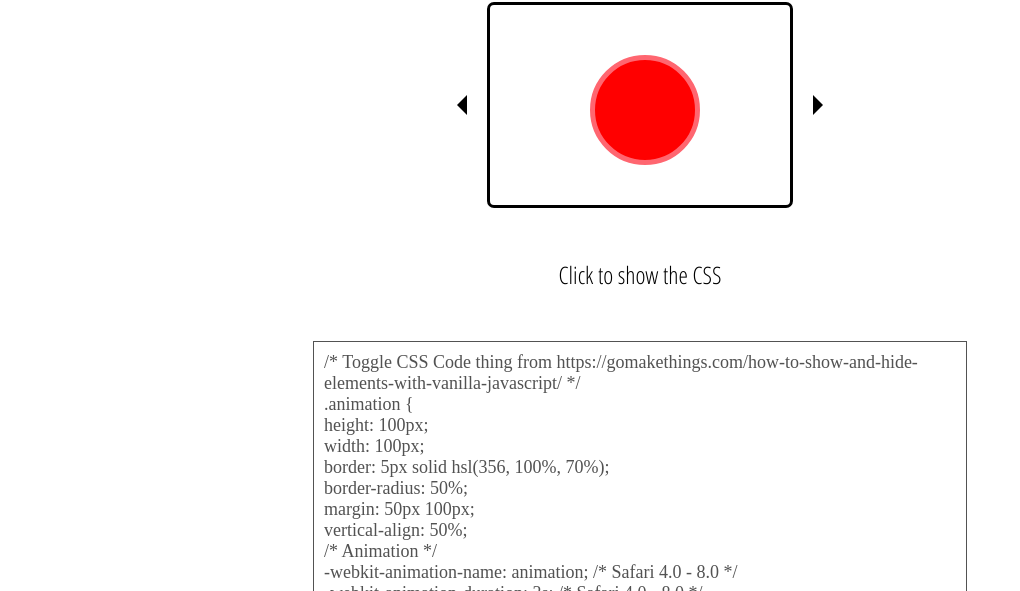
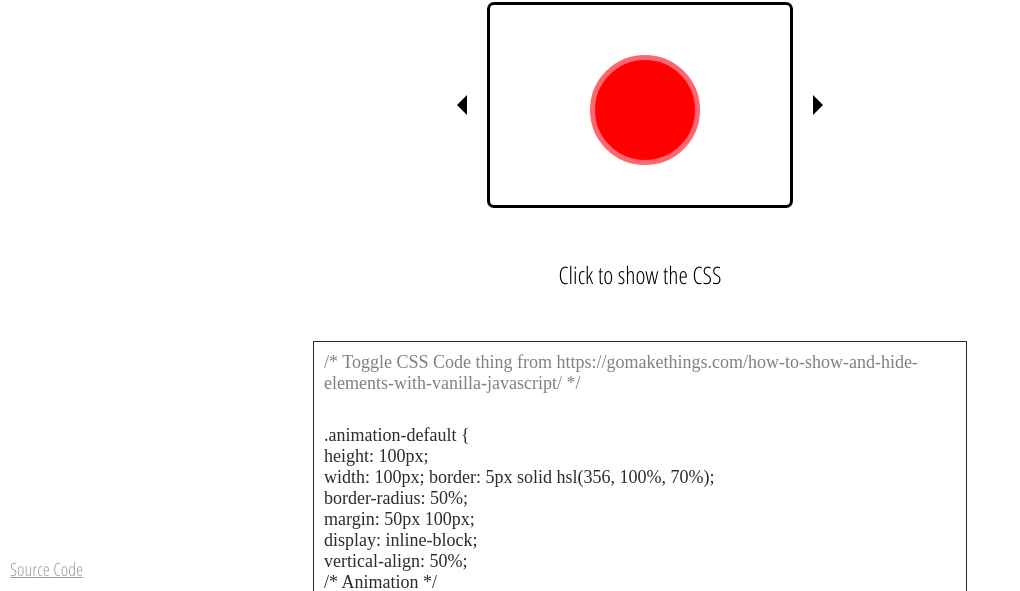
Before and after one commit to EncryptedCookie/CSS-Animation, a plain HTML site: page index.html in a window 1280 px wide. Both pictures are taken after a click on the link "Click to show the CSS". Shown: the part 209-800 px from the top of the page, without its empty margins (0-1020 px from the left). Drawn offline with Linux system fonts and the light colour scheme; a web font is replaced by a local one.

Commit message:
Changed the code shown by "Toggle CSS" to the correct code
The code that is shown if the user clicks "Toggle CSS" use to be an outdated version and is now the correct, current code actually used by the animation.

The comment in the first line of the code shown by the toggle button is now #808080

```diff
--- a/index.html
+++ b/index.html
@@ -41,6 +41,7 @@
     </script>
 </head>
 <body>
+    <div class="wrapper">
         <h2>Pure CSS Animations</h2>
         <p>Hover to animate!<i class="arrow-down"></i></p>
         <div class="animations">
@@ -51,13 +52,14 @@
             <i class="arrow-right"></i>
         </div>
         <a class="toggle" href="#example">Click to show the CSS</a>
-    <div class="code" id="example">/* Toggle CSS Code thing from https://gomakethings.com/how-to-show-and-hide-elements-with-vanilla-javascript/ */<br>
-        .animation {<br>
+        <div class="code" id="example"><p class="cssComment">/* Toggle CSS Code thing from https://gomakethings.com/how-to-show-and-hide-elements-with-vanilla-javascript/ */</p><br>
+            .animation-default {<br>
             height: 100px;<br>
-        width: 100px;<br>
+            width: 100px;
             border: 5px solid hsl(356, 100%, 70%);<br>
             border-radius: 50%;<br>
             margin: 50px 100px;<br>
+            display: inline-block;<br>
             vertical-align: 50%;<br>
             /* Animation */<br>
             -webkit-animation-name: animation; /* Safari 4.0 - 8.0 */<br>
@@ -71,7 +73,7 @@
             transition: border-bottom-color 3s linear;<br>
             }<br>
             <br>
-        .animation:hover {<br>
+            .animation-default:hover {<br>
             animation-play-state: running;<br>
             }<br>
             <br>
@@ -80,7 +82,7 @@
             0%   {background-color: red; border-radius: 50%; transform: scale(1); border: 5px solid hsl(356, 100%, 70%);}<br>
             25%  {background-color: yellow; border: 5px solid hsl(38, 100%, 50%);}<br>
             50%  {background-color: blue; border: 5px solid hsl(213, 100%, 75%);}<br>
-        100% {background-color: red; border-radius: 10%; transform: scale(1.5); border: 5px solid hsl(356, 100%, 70%);}<br>
+            100% {background-color: red; border-radius: 10%; transform: scale(1.5) rotate(180deg); border: 5px solid hsl(356, 100%, 70%);}<br>
             }<br>
             <br>
             /* Standard syntax */<br>
@@ -90,5 +92,7 @@
             50%  {background-color: blue; border: 5px solid hsl(213, 100%, 75%);}<br>
             100% {background-color: red; border-radius: 10%; transform: scale(1.5) rotate(180deg); border: 5px solid hsl(356, 100%, 70%);}<br>
             }</div>
+        </div>
+    <a class="source-code" href="https://github.com/EncryptedCookies/CSS-Animation" target="_blank">Source Code</a>
 </body>
 </html>
--- a/style.css
+++ b/style.css
@@ -21,6 +21,14 @@
 
 html {
     overflow-y: scroll;
+}
+
+html, body {
+    height: 100%;
+}
+
+.wrapper {
+    margin-bottom: -24px;
 }
 
 h2 {
@@ -140,17 +148,25 @@ i:hover{
     color: #000000;
 }
 
+.cssComment {
+    color: #808080;
+    font-family: "Courier New - Regular", serif;
+    font-size: 18px;
+    text-align: left;
+    margin: auto auto 10px;
+    overflow-wrap: break-word;
+}
+
 .code {
     display: none;
     font-family: "Courier New - Regular", serif;
     font-size: 18px;
-    color: #525252;
+    color: #2c2c2c;
     border: 1px solid;
     padding: 10px;
-    height: 40%;
     width: 50%;
     text-align: left;
-    margin: auto;
+    margin: auto auto 10px;
     overflow-wrap: break-word;
 }
 
@@ -204,3 +220,14 @@ i:hover{
     50%  {background-color: blue; border: 5px solid hsl(213, 100%, 75%);}
     100% {background-color: red; border-radius: 10%; transform: scale(1.5) rotate(180deg); border: 5px solid hsl(356, 100%, 70%);}
 }
+
+.source-code {
+    color: #9b9b9b;
+    font-family: "Open-Sans-Condensed-Light", sans-serif;
+    font-size: 18px;
+    bottom: 0;
+    margin: 10px;
+    position: fixed;
+    left: 0;
+    text-align: right;
+}
```
Lines whose indentation alone changed are shown as unchanged.
